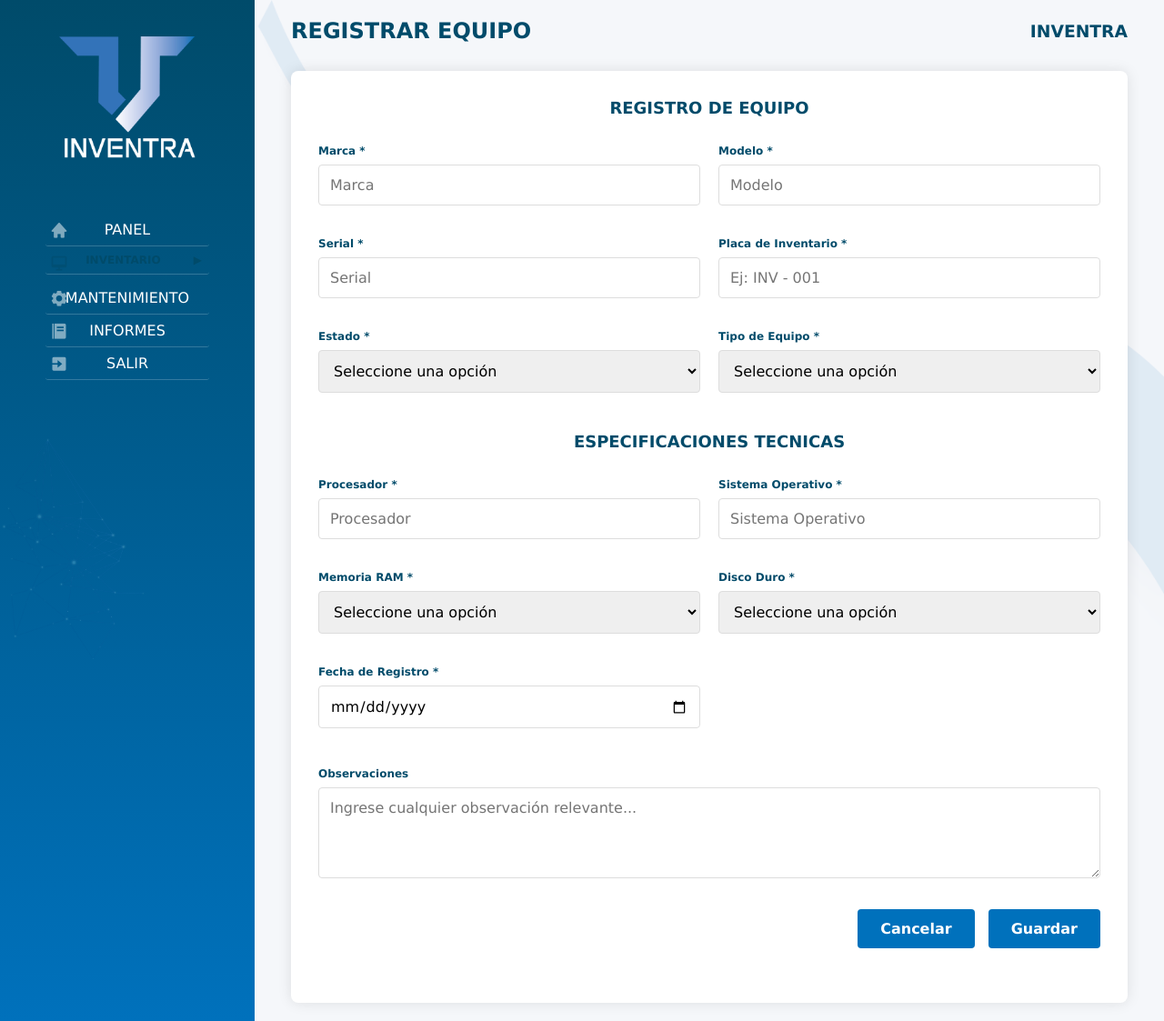
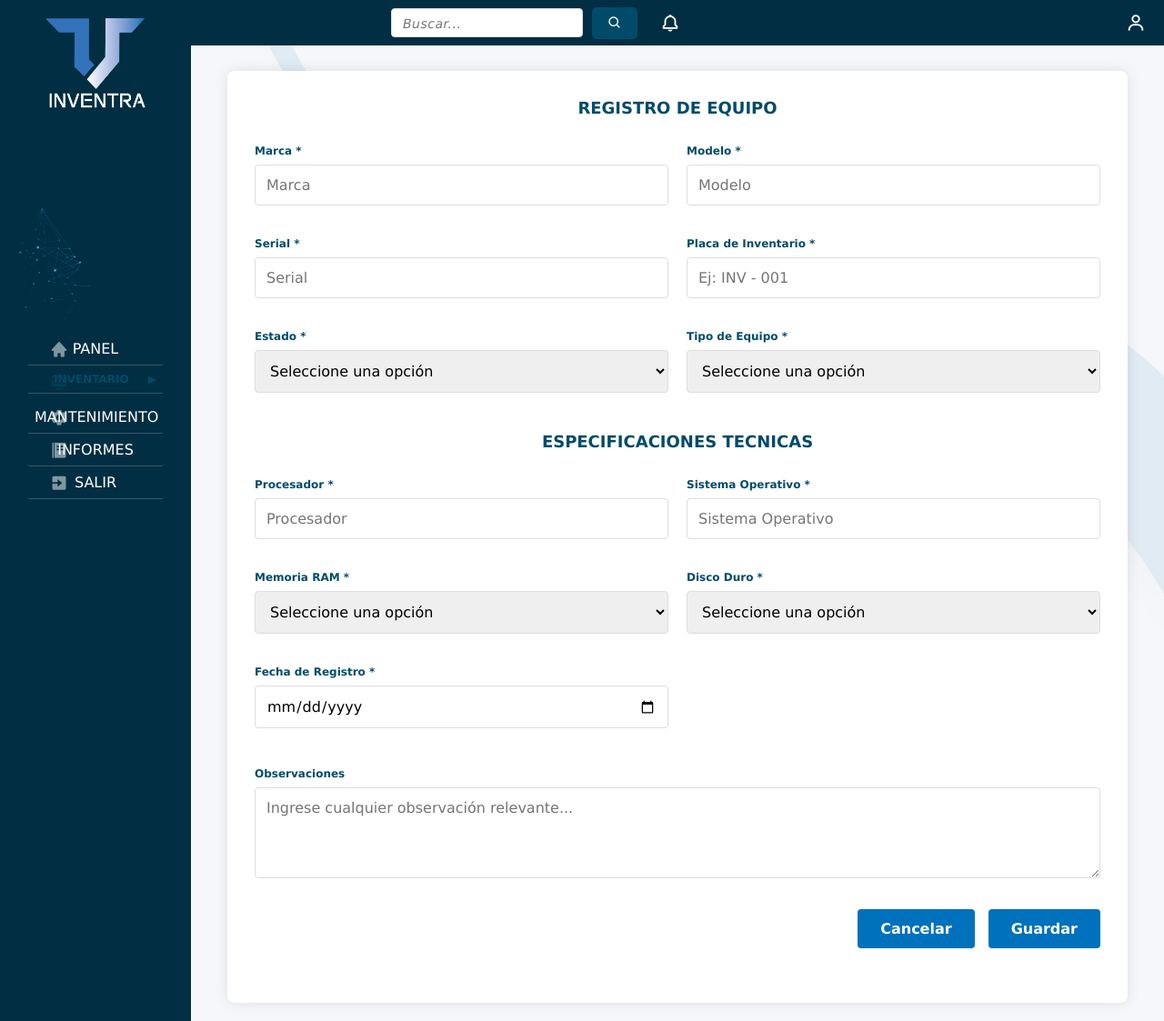
Before and after one commit to danielsanchezcu/Inventra, a PHP site: page /registro.php in a window 1280 px wide; the page is wider, and only the part inside the window is pictured. Shown: that part at 91% size. Run offline with PHP 8.4, Linux system fonts and the light colour scheme.

Commit message:
Se agrega barra superior, con buscador general de la paguna, icono de notificaciones y de usuario

```diff
--- /dev/null
+++ b/estilo_registro.css
@@ -0,0 +1,362 @@
+* {
+    margin: 0;
+    padding: 0;
+    box-sizing: border-box;
+    font-family:'Lucida Sans', 'Lucida Sans Regular', 'Lucida Grande', 'Lucida Sans Unicode', Geneva, Verdana, sans-serif;
+  }
+
+  body {
+    display: flex;
+    height: 100vh;
+    background: #f5f7fa;
+  }
+
+  .barrasuperior {
+  position: fixed;
+  left: 210px;
+  width: calc(100% - 210px);
+  height: 50px;
+  background-color: #012e42;
+  display: flex;
+  padding: 0 20px;
+  box-sizing: border-box;
+  z-index: 1000;
+}
+
+.busqueda {
+  display: flex;
+  align-items: center;
+  gap: 10px;
+  padding-left: 200px;
+  width: 700px;
+
+}
+
+.busqueda input {
+  height: 32px;
+  padding: 0 10px;
+  border: none;
+  border-radius: 0px 0 0 0px;
+  box-sizing: border-box;
+}
+
+.busqueda input::placeholder {
+  font-style: italic;
+  letter-spacing: 0.5px;
+  font-size: 14px;
+}
+
+.busqueda button {
+  height: 35px;
+  width: 12px;
+  border-radius: 5px 5px 5px 5px;
+  background-color: #004B6A;
+  color: white;
+  cursor: pointer;
+  display: flex;
+  align-items: center;
+  justify-content: center;
+}
+
+.busqueda button:hover {
+  background-color: #2f80a2;
+  color: #fff;
+  transform: scale(1.05); /* hace que el botón crezca un poco */
+  box-shadow: 0 2px 5px rgba(0, 0, 0, 0.2);
+  transition: all 0.3s ease;
+}
+
+.acciones {
+  display: flex;
+  align-items: center;
+  gap: 490px; /* espacio entre campana y usuario */
+  margin-right: auto;
+  margin-left: 25px;   /* separa del buscador */
+}
+
+.acciones i {
+  font-size: 22px;
+  color: white;
+  cursor: pointer;
+  transition: color 0.2s;
+}
+
+.acciones i:hover {
+  color: #00dffd;
+}
+
+  .lateral {
+    width: 210px;
+    background-color: #012e42;
+    padding: 20px;
+  }
+
+  .lateral .logo {
+    text-align: center;
+    margin-bottom: 100px;
+  }
+
+  .lateral img{
+    width: 110px;
+  }
+----------------------------------------------------------------------------
+
+  .detalle1 img{
+    position: absolute;
+    top: 480px;
+    left: 0px;
+    width: 220px;
+    opacity: 0.3;
+
+  }
+
+  .menu-item {
+    margin-bottom: 55px;
+    padding: 10px;
+
+  }
+
+  .secciones {
+    text-align: center;
+    text-decoration: none;
+    color: white;
+    display: block;
+    padding: 8px;
+    border-radius: 3px;
+    border-bottom: 1px solid rgba(255,255,255,0.2);
+  }
+
+  .secciones:hover {
+    background-color: rgba(255, 255, 255, 0.1);
+  }
+
+  .secciones i {
+    position: absolute;
+    font-size: 20px;
+    left: 55px;
+    opacity: 0.5;
+  }
+
+  .submenu {
+    display: none;
+    padding-left: 0px;
+    margin-top: 8px;
+    font-size: 13px;
+  }
+
+  .menu-link {
+    text-decoration: none;
+    color: rgb(192, 213, 244);
+    display: block;
+    padding: 10px;
+    border-radius: 1px;
+    transition: 0.4s ease;
+    border-bottom: 1px solid rgba(255, 255, 255, 0.1);
+  }
+
+  .menu-link:hover {
+    background-color: rgba(255, 255, 255, 0.1);
+  }
+
+  input[type="checkbox"] {
+    display: none;
+
+  }
+
+  input[type="checkbox"]:checked ~ .submenu {
+    display: block;
+
+  }
+
+  .menu-toggle-label {
+    display: flex;
+    align-items: center;
+    justify-content: space-between;
+    cursor: pointer;
+    padding: 8px;
+    border-radius: 3px;
+    border-bottom: 1px solid rgba(255,255,255,0.2);
+  }
+
+  .menu-toggle-label span:first-child {
+    flex: 1;
+    text-align: center;
+  }
+
+  .menu-toggle-label:hover {
+    background-color: rgba(255, 255, 255, 0.1);
+  }
+
+
+  .menu-toggle-label i{
+    position: absolute;
+    font-size: 20px;
+    left: 55px;
+    opacity: 0.5;
+  }
+
+  .arrow {
+    transition: transform 0.3s ease;
+  }
+
+  input[type="checkbox"]:checked + label .arrow {
+    transform: rotate(90deg);
+    text-align: center;
+  }
+
+  .main {
+    flex: 1;
+    padding: 20px 40px;
+    overflow-y: auto;
+  }
+
+  .main-header {
+    display: flex;
+    justify-content: space-between;
+    align-items: center;
+    margin-bottom: 30px;
+  }
+
+  .main-header h2, h3 {
+    color: #004B6A;
+  }
+
+.detalle2 img {
+    position: absolute;
+    top: 0px;
+    left:280px;
+    width: 1090px;
+    opacity: 0.2;
+    z-index: -1;
+}
+
+
+
+.form-contenedor {
+margin: 0 auto;
+background: white;
+            padding: 30px;
+            border-radius: 8px;
+            box-shadow: 0 0 15px rgba(0, 0, 0, 0.1);
+        }
+
+        .formulario h3 {
+            color:#004B6A;
+            font-size: 18px;
+            padding-bottom: 10px;
+            margin-top: 0;
+            margin-bottom: 20px;
+            text-align: center;
+        }
+
+        .formulario {
+            margin-bottom: 30px;
+        }
+
+        .form-grid {
+            display: grid;
+            grid-template-columns: repeat(auto-fit, minmax(300px, 1fr));
+            gap: 20px;
+            margin-bottom: 28px;
+        }
+
+        .form-usuario {
+           display: grid;
+            grid-template-columns: repeat(auto-fit, minmax(300px, 1fr));
+            gap: 20px;
+            margin-bottom: 28px;
+
+        }
+
+        .form-group {
+            margin-bottom: 15px;
+        }
+
+        label {
+            display: block;
+            margin-bottom: 8px;
+            font-weight: 600;
+            color:#004B6A;
+            font-size: 12px;
+        }
+
+        .required-field::after {
+            content: " *";
+            color: var(--error-color);
+        }
+
+        input[type="text"],
+        input[type="email"],
+        input[type="date"],
+        select,
+        textarea {
+            width: 100%;
+            padding: 12px;
+            border: 1px solid #ddd;
+            border-radius: 4px;
+            font-size: 16px;
+            transition: border 0.3s;
+        }
+
+        input[type="text"]:focus,
+        input[type="email"]:focus,
+        input[type="date"]:focus,
+        select:focus,
+        textarea:focus {
+            border-color: var(--secondary-color);
+            outline: none;
+            box-shadow: 0 0 0 2px rgba(52, 152, 219, 0.2);
+        }
+
+
+        textarea {
+            min-height: 100px;
+            resize: vertical;
+        }
+
+        .buttons {
+            display: flex;
+            justify-content: flex-end;
+            gap: 15px;
+            margin-top: 30px;
+        }
+
+        button {
+            padding: 12px 25px;
+            border: none;
+            border-radius: 4px;
+            font-size: 16px;
+            font-weight: 600;
+            cursor: pointer;
+        }
+
+        .buttons [type="submit"] {
+            background-color:#0071BC;
+            color: white;
+        }
+
+        .buttons button:hover {
+            background-color:#004B6A;
+        }
+
+        button[type="reset"] {
+            background-color:#0071BC;
+            color: white;
+        }
+
+        button[type="reset"]:hover {
+            background-color:#004B6A;
+        }
+
+        .form-note {
+            font-size: 14px;
+            color: #7f8c8d;
+            margin-top: 5px;
+        }
+
+        .form-group p {
+            font-size: 11px;
+            color: #a2a0a0;
+            margin-top: 5px;
+            font-style: italic;
+        }
--- a/registro.php
+++ b/registro.php
@@ -8,12 +8,24 @@
     <meta charset="UTF-8">
     <meta name="viewport" content="width=device-width, initial-scale=1.0">
     <title>Inventra Web - Asignar Equipo</title>
-    <link rel="stylesheet" href="estilo_asignar.css">
+    <link rel="stylesheet" href="estilo_registro.css">
     <link href='https://unpkg.com/boxicons@2.1.4/css/boxicons.min.css' rel='stylesheet'>
 </head>
 
 
 <body>
+    <div class="barrasuperior">
+        <div class="busqueda">
+            <input type="text" placeholder="Buscar...">
+            <button type="submit"><i class='bx bx-search'></i></button>
+        </div>
+
+        <div class="acciones">
+            <i class='bx bx-bell'></i>
+            <i class='bx bx-user'></i>
+        </div>
+    </div>
+
     <aside class="lateral">
         <div class="logo">
           <img src="imagenes/Logo inventra.png" alt="Logo">
@@ -22,6 +34,7 @@
         <div class="detalle1">
             <img src="imagenes/detalle1.png" alt="">
         </div>
+
 
     <div class="menu-item">
 
```
Also changed, not shown: estilos.css (deleted, +0 -289 lines).
